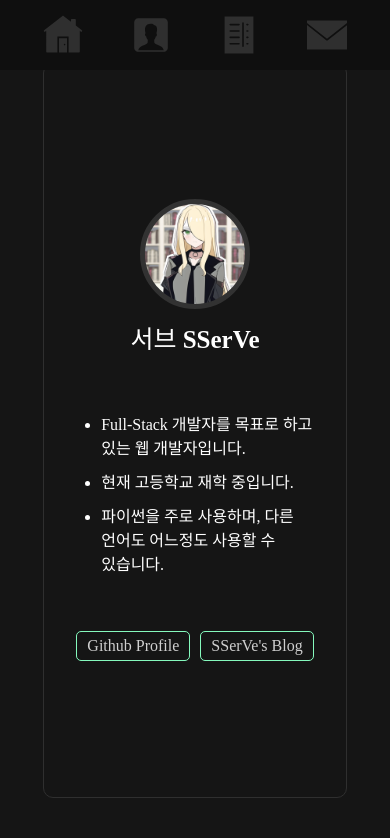
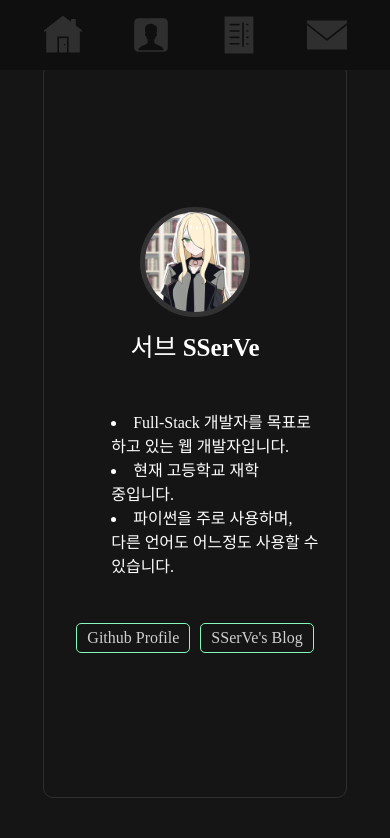
Before and after one commit to p-sw/Portfolio, a Django app: page /about in a window 390 px wide. Shown: the top 838 px of the page. Run offline with Django 4.2, Linux system fonts and the light colour scheme; some libraries are stand-ins or nearby versions; some web fonts are replaced.

Commit message:
Applied responsive on about.css

```diff
--- a/portfolio/app/static/app/css/about.css
+++ b/portfolio/app/static/app/css/about.css
@@ -120,12 +120,15 @@ section.profile.box article.description {
 section.profile.box article.description ul {
     color: var(--about-general-text-color);
 
-    list-style-type: disc;
+    list-style-type: none;
+    list-style-position: outside;
+
     word-break: keep-all;
+    text-align: center;
 }
 
 section.profile.box article.description ul li {
-    margin: 10px 0;
+    margin: 20px 0;
 }
 
 section.profile.box article.links {
@@ -138,3 +141,16 @@ section.profile.box article.links {
     margin-top: 30px;
     gap: 10px;
 }
+
+@media (max-width: 500px) {
+    section.profile.box article.description ul {
+        list-style-type: disc;
+        list-style-position: inside;
+
+        text-align: left;
+    }
+
+    section.profile.box article.description ul li {
+        margin: 0 10px;
+    }
+}
```
